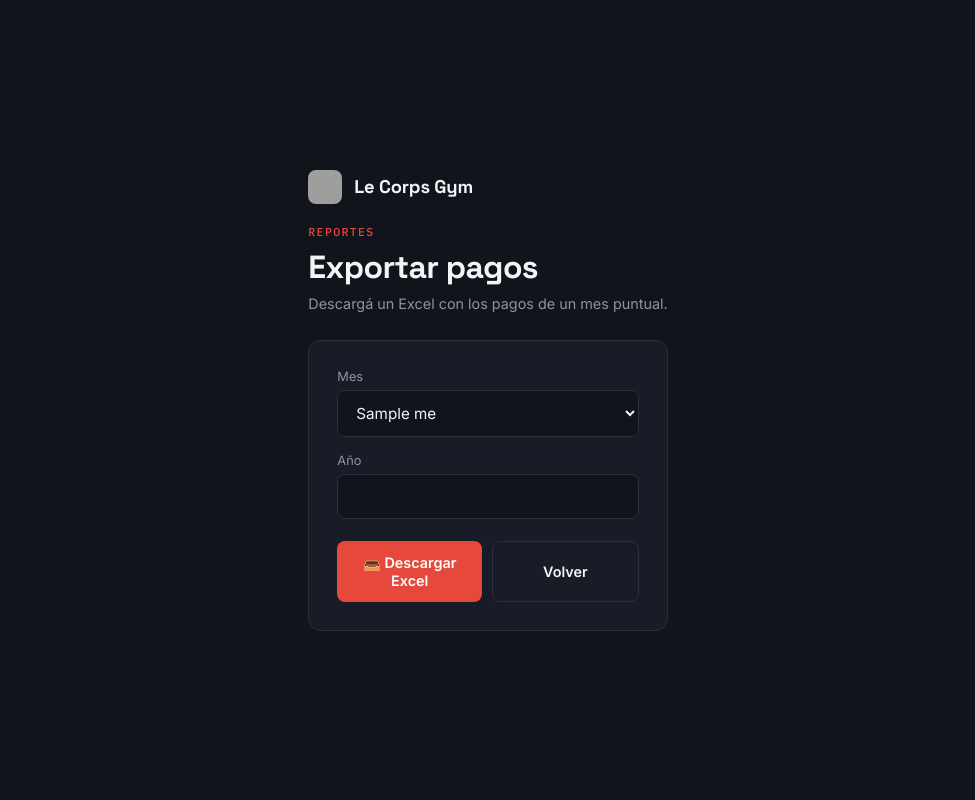
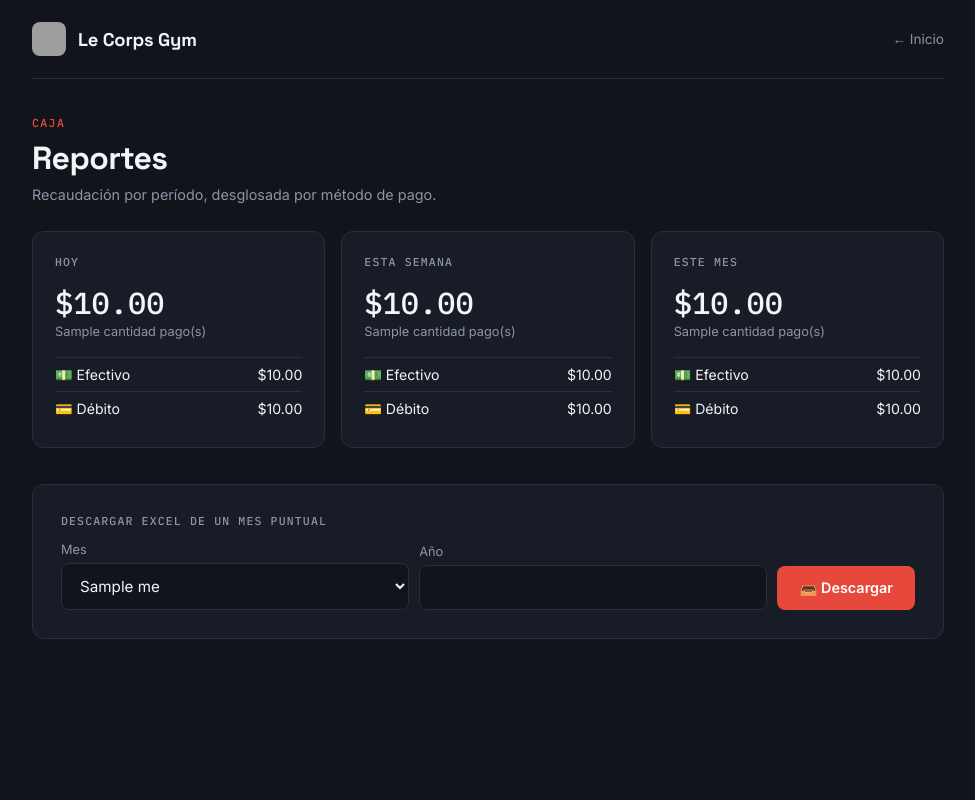
Before and after one commit to marchedev2002/gimnasio-app, a Flask app: template templates/reportes.html in a window 1280 px wide. Shown: the whole page, without its empty margins (152-1127 px from the left). Run offline with Flask 3, Linux system fonts and the light colour scheme; the template is opened without the code that fills it: most values are stand-ins (such as "Sample title", 1, 10 or a date in 2020); grey boxes are pictures that could not be loaded.

Commit message:
Agrego metodo de pago y dashboard de reportes # Please enter the commit message for your changes. Lines starting

```diff
--- a/app.py
+++ b/app.py
@@ -295,23 +295,19 @@ def ver_socio(dni):
         mensaje=mensaje
     )
 
-@app.route('/pago/nuevo', methods=['GET','POST'])
+@app.route('/pago/nuevo', methods=['GET', 'POST'])
 @login_requerido
 def nuevo_pago():
-    """Formulario para registrar un nuevo pago de un socio"""
     conn = get_connection()
     cursor = conn.cursor(dictionary=True)
 
     if request.method == 'GET':
         cursor.execute("SELECT dni, nombre, apellido FROM USUARIO ORDER BY apellido, nombre")
         socios = cursor.fetchall()
-
         cursor.execute("SELECT id_mes, nombre_mes FROM MES ORDER BY id_mes")
         meses = cursor.fetchall()
-
         cursor.execute("SELECT id_precio, tipo_membresia, monto FROM PRECIO ORDER BY tipo_membresia")
         precios = cursor.fetchall()
-
         cursor.close()
         conn.close()
 
@@ -319,55 +315,40 @@ def nuevo_pago():
         dni_preseleccionado = request.args.get('dni', '')
 
         return render_template(
-            'form_pago.html',
-            socios=socios,
-            meses=meses,
-            precios=precios,
-            dni_preseleccionado=dni_preseleccionado,
-            mes_actual = hoy.month,
-            anio_actual = hoy.year,
-            fecha_hoy=hoy.isoformat()
+            'form_pago.html', socios=socios, meses=meses, precios=precios,
+            dni_preseleccionado=dni_preseleccionado, mes_actual=hoy.month,
+            anio_actual=hoy.year, fecha_hoy=hoy.isoformat()
         )
 
-    #POST
     dni = request.form.get('dni', '').strip()
     id_mes = request.form.get('id_mes', '').strip()
     anio = request.form.get('anio', '').strip()
     id_precio = request.form.get('id_precio', '').strip()
     fecha_pago = request.form.get('fecha_pago', '').strip()
+    metodo_pago = request.form.get('metodo_pago', '').strip()
 
-    if not dni or not id_mes or not anio or not id_precio or not fecha_pago:
+    if not dni or not id_mes or not anio or not id_precio or not fecha_pago or not metodo_pago:
         cursor.execute("SELECT dni, nombre, apellido FROM USUARIO ORDER BY apellido, nombre")
         socios = cursor.fetchall()
-
         cursor.execute("SELECT id_mes, nombre_mes FROM MES ORDER BY id_mes")
         meses = cursor.fetchall()
-
         cursor.execute("SELECT id_precio, tipo_membresia, monto FROM PRECIO ORDER BY tipo_membresia")
         precios = cursor.fetchall()
-
         cursor.close()
         conn.close()
 
         hoy = date.today()
         return render_template(
-            'form_pago.html',
-            socios=socios,
-            meses=meses,
-            precios=precios,
-            dni_preseleccionado=dni,
-            mes_actual = hoy.month,
-            anio_actual = hoy.year,
-            fecha_hoy=hoy.isoformat(),
-            error="Todos los campos son obligatorios."
+            'form_pago.html', socios=socios, meses=meses, precios=precios,
+            dni_preseleccionado=dni, mes_actual=hoy.month, anio_actual=hoy.year,
+            fecha_hoy=hoy.isoformat(), error="Completá todos los campos, incluido el método de pago."
         )
 
     cursor.execute("""
-        INSERT INTO PAGO (dni, id_mes, anio, id_precio, fecha_pago)
-        VALUES (%s, %s, %s, %s, %s)
-    """, (dni, id_mes, anio, id_precio, fecha_pago))
+        INSERT INTO PAGO (dni, id_mes, anio, id_precio, fecha_pago, metodo_pago)
+        VALUES (%s, %s, %s, %s, %s, %s)
+    """, (dni, id_mes, anio, id_precio, fecha_pago, metodo_pago))
 
-    # Calcular el vencimiento en base al MES/AÑO que se está pagando (no a la fecha de hoy)
     cursor.execute("SELECT dia_vencimiento FROM USUARIO WHERE dni = %s", (dni,))
     socio = cursor.fetchone()
     dia_vto = socio['dia_vencimiento']
@@ -375,12 +356,10 @@ def nuevo_pago():
     id_mes_int = int(id_mes)
     anio_int = int(anio)
 
-    # El "día ancla" puede no existir en todos los meses (ej: día 31 en un mes de 30 días)
     ultimo_dia_mes_pagado = calendar.monthrange(anio_int, id_mes_int)[1]
     dia_ajustado = min(dia_vto, ultimo_dia_mes_pagado)
     fecha_periodo_pagado = date(anio_int, id_mes_int, dia_ajustado)
 
-    # El vencimiento queda en el mismo día del MES SIGUIENTE al que se pagó
     nueva_fecha_vencimiento = calcular_siguiente_vencimiento(fecha_periodo_pagado, dia_vto)
 
     cursor.execute(
@@ -392,7 +371,7 @@ def nuevo_pago():
     cursor.close()
     conn.close()
 
-    return redirect(url_for('ver_socio', dni=dni, mensaje="pago"))
+    return redirect(url_for('ver_socio', dni=dni, mensaje='pago'))
 
 @app.route('/socios')
 @login_requerido
@@ -519,21 +498,44 @@ def alertas():
 @app.route('/reportes')
 @login_requerido
 def reportes():
-    """Pantalla para elegir el mes/año y generar el reporte de pagos"""
     conn = get_connection()
     cursor = conn.cursor(dictionary=True)
 
+    hoy = date.today()
+    inicio_semana = hoy - timedelta(days=hoy.weekday())  # lunes de esta semana
+    inicio_mes = date(hoy.year, hoy.month, 1)
+
+    def resumen_desde(fecha_desde):
+        cursor.execute("""
+            SELECT PAGO.metodo_pago, SUM(PRECIO.monto) AS total, COUNT(*) AS cantidad
+            FROM PAGO
+            JOIN PRECIO ON PAGO.id_precio = PRECIO.id_precio
+            WHERE PAGO.fecha_pago >= %s
+            GROUP BY PAGO.metodo_pago
+        """, (fecha_desde,))
+        filas = cursor.fetchall()
+
+        total = sum(float(f['total']) for f in filas)
+        cantidad = sum(f['cantidad'] for f in filas)
+        efectivo = next((float(f['total']) for f in filas if f['metodo_pago'] == 'Efectivo'), 0)
+        debito = next((float(f['total']) for f in filas if f['metodo_pago'] == 'Debito'), 0)
+
+        return {'total': total, 'cantidad': cantidad, 'efectivo': efectivo, 'debito': debito}
+
+    resumen_dia = resumen_desde(hoy)
+    resumen_semana = resumen_desde(inicio_semana)
+    resumen_mes = resumen_desde(inicio_mes)
+
     cursor.execute("SELECT id_mes, nombre_mes FROM MES ORDER BY id_mes")
     meses = cursor.fetchall()
+
     cursor.close()
     conn.close()
 
-    hoy = date.today()
     return render_template(
         'reportes.html',
-        meses=meses,
-        mes_actual=hoy.month,
-        anio_actual=hoy.year
+        resumen_dia=resumen_dia, resumen_semana=resumen_semana, resumen_mes=resumen_mes,
+        meses=meses, mes_actual=hoy.month, anio_actual=hoy.year
     )
 
 @app.route('/reportes/exportar')
--- a/static/css/style.css
+++ b/static/css/style.css
@@ -571,3 +571,45 @@ input[type="file"].db-input { padding: 10px 14px; color: var(--db-text-dim); }
     .db-btn-row { flex-direction: column; }
     .db-card { padding: 20px; }
 }
+
+/* --- Dashboard de reportes de caja --- */
+
+.db-report-grid {
+    display: grid;
+    grid-template-columns: repeat(3, 1fr);
+    gap: 16px;
+}
+
+.db-report-card {
+    background: var(--db-surface);
+    border: 1px solid var(--db-border);
+    border-radius: 12px;
+    padding: 22px;
+}
+
+.db-report-total {
+    font-family: var(--db-mono);
+    font-size: 1.9rem;
+    font-weight: 500;
+    margin: 6px 0 2px;
+}
+
+.db-report-count {
+    color: var(--db-text-dim);
+    font-size: 0.8rem;
+    margin-bottom: 18px;
+}
+
+.db-report-split {
+    display: flex;
+    justify-content: space-between;
+    padding: 8px 0;
+    border-top: 1px solid var(--db-border);
+    font-size: 0.88rem;
+}
+
+@media (max-width: 640px) {
+    .db-report-grid {
+        grid-template-columns: 1fr;
+    }
+}
--- a/templates/reportes.html
+++ b/templates/reportes.html
@@ -3,45 +3,88 @@
 <head>
     <meta charset="UTF-8">
     <meta name="viewport" content="width=device-width, initial-scale=1.0">
-    <title>Reportes · {{ nombre_gimnasio }}</title>
+    <title>Reportes de Caja · {{ nombre_gimnasio }}</title>
     <link rel="preconnect" href="https://fonts.googleapis.com">
     <link rel="preconnect" href="https://fonts.gstatic.com" crossorigin>
     <link href="https://fonts.googleapis.com/css2?family=Space+Grotesk:wght@500;700&family=Inter:wght@400;500;600&family=IBM+Plex+Mono:wght@500&display=swap" rel="stylesheet">
     <link rel="stylesheet" href="{{ url_for('static', filename='css/style.css') }}">
 </head>
-<body class="db-center">
-    <div class="db-wrapper db-wrapper--narrow">
-        <header class="db-topbar" style="border:none; margin-bottom:20px; padding:0;">
+<body>
+    <div class="db-wrapper">
+        <header class="db-topbar">
             <a href="{{ url_for('index') }}" class="db-brand">
                 <img src="{{ url_for('static', filename='img/logo.png') }}" alt="Logo" class="db-logo" onerror="this.style.display='none'">
                 <span class="db-brand-name">{{ nombre_gimnasio }}</span>
             </a>
+            <a href="{{ url_for('index') }}" class="db-link">← Inicio</a>
         </header>
 
-        <p class="db-eyebrow">Reportes</p>
-        <h1 class="db-page-title">Exportar pagos</h1>
-        <p class="db-page-subtitle">Descargá un Excel con los pagos de un mes puntual.</p>
+        <p class="db-eyebrow">Caja</p>
+        <h1 class="db-page-title">Reportes</h1>
+        <p class="db-page-subtitle">Recaudación por período, desglosada por método de pago.</p>
 
-        <div class="db-card">
-            <form action="{{ url_for('exportar_reporte') }}" method="GET">
-                <div class="db-field">
+        <div class="db-report-grid">
+
+            <div class="db-report-card">
+                <p class="db-section-label">Hoy</p>
+                <p class="db-report-total">${{ "%.2f"|format(resumen_dia.total) }}</p>
+                <p class="db-report-count">{{ resumen_dia.cantidad }} pago(s)</p>
+                <div class="db-report-split">
+                    <span>💵 Efectivo</span>
+                    <span>${{ "%.2f"|format(resumen_dia.efectivo) }}</span>
+                </div>
+                <div class="db-report-split">
+                    <span>💳 Débito</span>
+                    <span>${{ "%.2f"|format(resumen_dia.debito) }}</span>
+                </div>
+            </div>
+
+            <div class="db-report-card">
+                <p class="db-section-label">Esta semana</p>
+                <p class="db-report-total">${{ "%.2f"|format(resumen_semana.total) }}</p>
+                <p class="db-report-count">{{ resumen_semana.cantidad }} pago(s)</p>
+                <div class="db-report-split">
+                    <span>💵 Efectivo</span>
+                    <span>${{ "%.2f"|format(resumen_semana.efectivo) }}</span>
+                </div>
+                <div class="db-report-split">
+                    <span>💳 Débito</span>
+                    <span>${{ "%.2f"|format(resumen_semana.debito) }}</span>
+                </div>
+            </div>
+
+            <div class="db-report-card">
+                <p class="db-section-label">Este mes</p>
+                <p class="db-report-total">${{ "%.2f"|format(resumen_mes.total) }}</p>
+                <p class="db-report-count">{{ resumen_mes.cantidad }} pago(s)</p>
+                <div class="db-report-split">
+                    <span>💵 Efectivo</span>
+                    <span>${{ "%.2f"|format(resumen_mes.efectivo) }}</span>
+                </div>
+                <div class="db-report-split">
+                    <span>💳 Débito</span>
+                    <span>${{ "%.2f"|format(resumen_mes.debito) }}</span>
+                </div>
+            </div>
+
+        </div>
+
+        <div class="db-card" style="margin-top:36px;">
+            <p class="db-section-label">Descargar Excel de un mes puntual</p>
+            <form action="{{ url_for('exportar_reporte') }}" method="GET" style="display:flex; gap:10px; flex-wrap:wrap; align-items:flex-end;">
+                <div class="db-field" style="flex:1; min-width:140px; margin-bottom:0;">
                     <label>Mes</label>
-                    <select name="mes" class="db-input" required>
+                    <select name="mes" class="db-input">
                         {% for m in meses %}
                             <option value="{{ m.id_mes }}" {% if m.id_mes == mes_actual %}selected{% endif %}>{{ m.nombre_mes }}</option>
                         {% endfor %}
                     </select>
                 </div>
-
-                <div class="db-field">
+                <div class="db-field" style="flex:1; min-width:100px; margin-bottom:0;">
                     <label>Año</label>
-                    <input type="number" name="anio" class="db-input" value="{{ anio_actual }}" required>
+                    <input type="number" name="anio" class="db-input" value="{{ anio_actual }}">
                 </div>
-
-                <div class="db-btn-row">
-                    <button type="submit" class="db-btn db-btn-primary">📥 Descargar Excel</button>
-                    <a href="{{ url_for('index') }}" class="db-btn db-btn-secondary">Volver</a>
-                </div>
+                <button type="submit" class="db-btn db-btn-primary">📥 Descargar</button>
             </form>
         </div>
     </div>
```
Also changed, not shown: templates/form_pago.html (+8 -0 lines).
